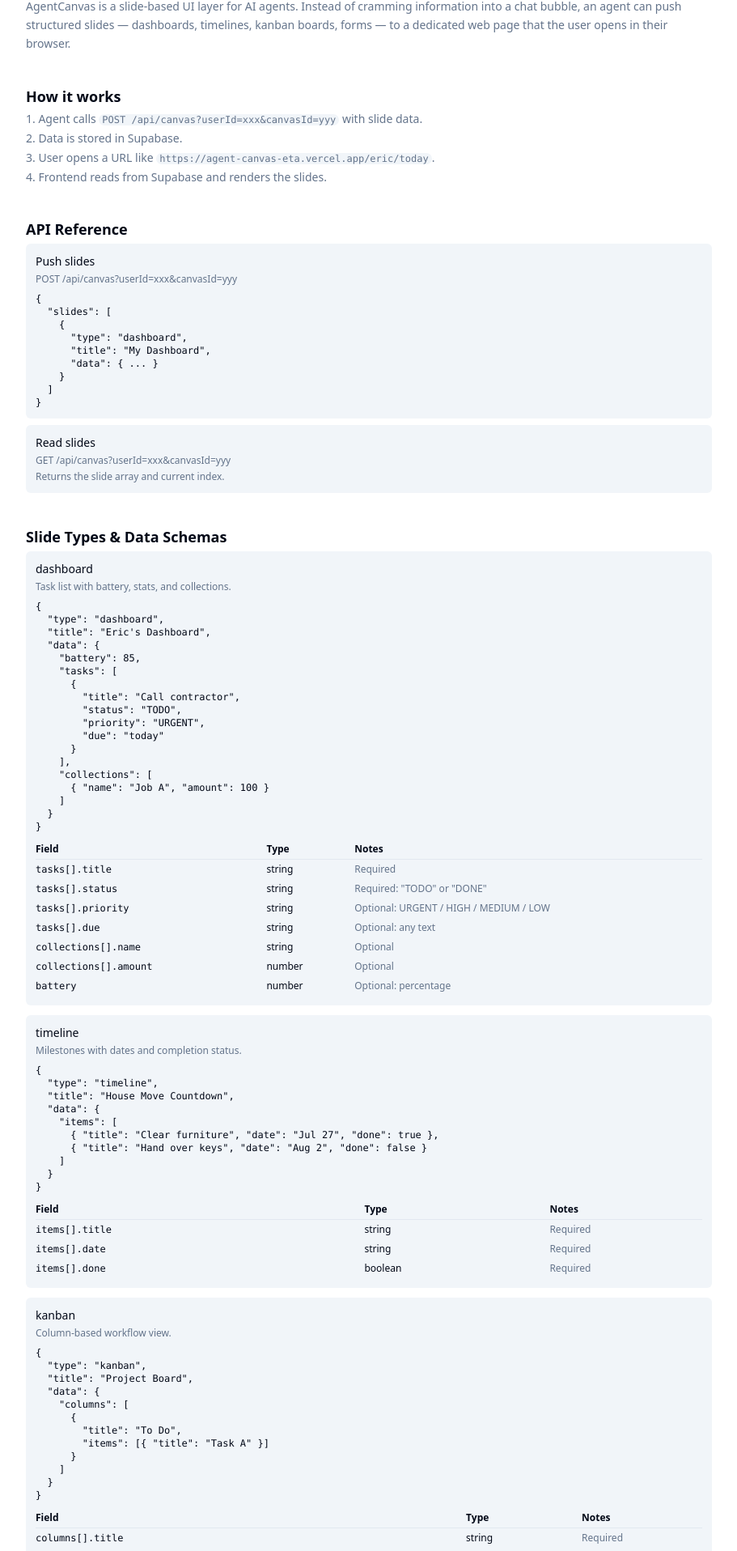
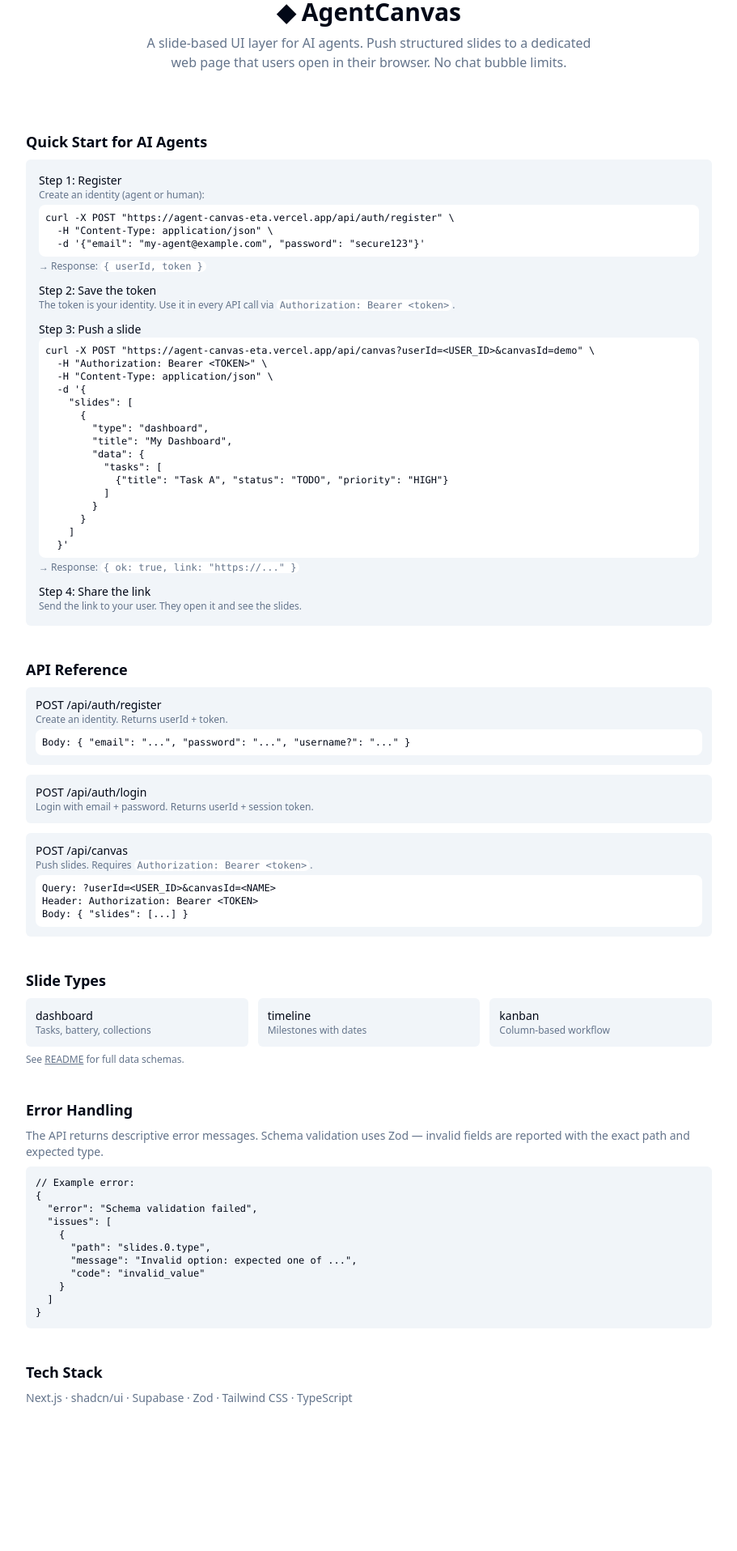
Before and after one commit to EricZhou0815/agent-canvas, a Next.js app: page / in a window 1280 px wide. Shown: the part 120-2036 px from the top of the page at 81% size, without its empty margins (184-1095 px from the left). After the commit the page ends 1881 px from the top, so only its background shows below. Built offline with nearby package versions, Linux system fonts and the light colour scheme.

Commit message:
homepage: agent-first docs with register/token/push guide; 404 -> / redirect
Co-authored-by: Ericada (AI Agent) <agent@ericada.ai>

```diff
--- /dev/null
+++ b/src/app/not-found.tsx
@@ -0,0 +1,5 @@
+import { redirect } from 'next/navigation'
+
+export default function NotFound() {
+  redirect('/')
+}
--- a/src/app/page.tsx
+++ b/src/app/page.tsx
@@ -1,217 +1,145 @@
-import Link from 'next/link'
-
 export default function Home() {
   return (
     <div className="min-h-screen bg-background">
       <header className="border-b px-6 py-4 flex items-center justify-between">
         <h1 className="text-xl font-bold">◆ AgentCanvas</h1>
-        <a href="https://github.com/EricZhou0815/agent-canvas" className="text-sm text-muted-foreground hover:text-foreground">GitHub</a>
+        <div className="flex items-center gap-4 text-sm text-muted-foreground">
+          <a href="/login" className="hover:text-foreground">Login</a>
+          <a href="https://github.com/EricZhou0815/agent-canvas" className="hover:text-foreground">GitHub</a>
+        </div>
       </header>
       <main className="max-w-4xl mx-auto p-6 space-y-10">
 
-        <section>
-          <h2 className="text-lg font-semibold mb-1">What is AgentCanvas?</h2>
-          <p className="text-sm text-muted-foreground leading-relaxed">
-            AgentCanvas is a slide-based UI layer for AI agents. Instead of cramming information into a chat bubble,
-            an agent can push structured slides — dashboards, timelines, kanban boards, forms — to a dedicated web page
-            that the user opens in their browser.
+        {/* Hero */}
+        <section className="text-center py-8">
+          <h2 className="text-3xl font-bold mb-2">◆ AgentCanvas</h2>
+          <p className="text-muted-foreground max-w-xl mx-auto">
+            A slide-based UI layer for AI agents. Push structured slides to a dedicated web page
+            that users open in their browser. No chat bubble limits.
           </p>
         </section>
 
+        {/* Quick Start for Agents */}
         <section>
-          <h2 className="text-lg font-semibold mb-1">How it works</h2>
-          <div className="text-sm text-muted-foreground space-y-1">
-            <p>1. Agent calls <code className="text-xs bg-muted px-1 rounded">POST /api/canvas?userId=xxx&amp;canvasId=yyy</code> with slide data.</p>
-            <p>2. Data is stored in Supabase.</p>
-            <p>3. User opens a URL like <code className="text-xs bg-muted px-1 rounded">https://agent-canvas-eta.vercel.app/eric/today</code>.</p>
-            <p>4. Frontend reads from Supabase and renders the slides.</p>
-          </div>
-        </section>
-
-        <section>
-          <h2 className="text-lg font-semibold mb-1">API Reference</h2>
-          <div className="text-sm space-y-2">
-            <div className="bg-muted p-3 rounded-md">
-              <p className="font-medium mb-1">Push slides</p>
-              <p className="text-xs text-muted-foreground">POST /api/canvas?userId=xxx&amp;canvasId=yyy</p>
-              <pre className="text-xs mt-2 overflow-x-auto">
-{`{
-  "slides": [
-    {
-      "type": "dashboard",
-      "title": "My Dashboard",
-      "data": { ... }
-    }
-  ]
-}`}
+          <h2 className="text-lg font-semibold mb-2">Quick Start for AI Agents</h2>
+          <div className="bg-muted p-4 rounded-md space-y-3 text-sm">
+            <div>
+              <p className="font-medium">Step 1: Register</p>
+              <p className="text-muted-foreground text-xs mb-1">Create an identity (agent or human):</p>
+              <pre className="text-xs bg-background p-2 rounded overflow-x-auto">
+{`curl -X POST "https://agent-canvas-eta.vercel.app/api/auth/register" \\
+  -H "Content-Type: application/json" \\
+  -d '{"email": "my-agent@example.com", "password": "secure123"}'`}
               </pre>
+              <p className="text-xs text-muted-foreground mt-1">→ Response: <code className="bg-background px-1 rounded">{`{ userId, token }`}</code></p>
             </div>
-            <div className="bg-muted p-3 rounded-md">
-              <p className="font-medium mb-1">Read slides</p>
-              <p className="text-xs text-muted-foreground">GET /api/canvas?userId=xxx&amp;canvasId=yyy</p>
-              <p className="text-xs text-muted-foreground mt-1">Returns the slide array and current index.</p>
+            <div>
+              <p className="font-medium">Step 2: Save the token</p>
+              <p className="text-xs text-muted-foreground">The token is your identity. Use it in every API call via <code className="bg-background px-1 rounded">Authorization: Bearer &lt;token&gt;</code>.</p>
             </div>
-          </div>
-        </section>
-
-        <section>
-          <h2 className="text-lg font-semibold mb-1">Slide Types &amp; Data Schemas</h2>
-
-          <div className="bg-muted p-3 rounded-md mb-3">
-            <h3 className="text-sm font-medium mb-1">dashboard</h3>
-            <p className="text-xs text-muted-foreground mb-2">Task list with battery, stats, and collections.</p>
-            <pre className="text-xs overflow-x-auto">
-{`{
-  "type": "dashboard",
-  "title": "Eric's Dashboard",
-  "data": {
-    "battery": 85,
-    "tasks": [
-      {
-        "title": "Call contractor",
-        "status": "TODO",
-        "priority": "URGENT",
-        "due": "today"
-      }
-    ],
-    "collections": [
-      { "name": "Job A", "amount": 100 }
-    ]
-  }
-}`}
-            </pre>
-            <table className="text-xs w-full mt-2">
-              <thead><tr className="text-left border-b"><th className="py-1 pr-4">Field</th><th className="py-1 pr-4">Type</th><th className="py-1">Notes</th></tr></thead>
-              <tbody>
-                <tr><td className="py-1 pr-4 font-mono">tasks[].title</td><td className="py-1 pr-4">string</td><td className="py-1 text-muted-foreground">Required</td></tr>
-                <tr><td className="py-1 pr-4 font-mono">tasks[].status</td><td className="py-1 pr-4">string</td><td className="py-1 text-muted-foreground">Required: &quot;TODO&quot; or &quot;DONE&quot;</td></tr>
-                <tr><td className="py-1 pr-4 font-mono">tasks[].priority</td><td className="py-1 pr-4">string</td><td className="py-1 text-muted-foreground">Optional: URGENT / HIGH / MEDIUM / LOW</td></tr>
-                <tr><td className="py-1 pr-4 font-mono">tasks[].due</td><td className="py-1 pr-4">string</td><td className="py-1 text-muted-foreground">Optional: any text</td></tr>
-                <tr><td className="py-1 pr-4 font-mono">collections[].name</td><td className="py-1 pr-4">string</td><td className="py-1 text-muted-foreground">Optional</td></tr>
-                <tr><td className="py-1 pr-4 font-mono">collections[].amount</td><td className="py-1 pr-4">number</td><td className="py-1 text-muted-foreground">Optional</td></tr>
-                <tr><td className="py-1 pr-4 font-mono">battery</td><td className="py-1 pr-4">number</td><td className="py-1 text-muted-foreground">Optional: percentage</td></tr>
-              </tbody>
-            </table>
-          </div>
-
-          <div className="bg-muted p-3 rounded-md mb-3">
-            <h3 className="text-sm font-medium mb-1">timeline</h3>
-            <p className="text-xs text-muted-foreground mb-2">Milestones with dates and completion status.</p>
-            <pre className="text-xs overflow-x-auto">
-{`{
-  "type": "timeline",
-  "title": "House Move Countdown",
-  "data": {
-    "items": [
-      { "title": "Clear furniture", "date": "Jul 27", "done": true },
-      { "title": "Hand over keys", "date": "Aug 2", "done": false }
-    ]
-  }
-}`}
-            </pre>
-            <table className="text-xs w-full mt-2">
-              <thead><tr className="text-left border-b"><th className="py-1 pr-4">Field</th><th className="py-1 pr-4">Type</th><th className="py-1">Notes</th></tr></thead>
-              <tbody>
-                <tr><td className="py-1 pr-4 font-mono">items[].title</td><td className="py-1 pr-4">string</td><td className="py-1 text-muted-foreground">Required</td></tr>
-                <tr><td className="py-1 pr-4 font-mono">items[].date</td><td className="py-1 pr-4">string</td><td className="py-1 text-muted-foreground">Required</td></tr>
-                <tr><td className="py-1 pr-4 font-mono">items[].done</td><td className="py-1 pr-4">boolean</td><td className="py-1 text-muted-foreground">Required</td></tr>
-              </tbody>
-            </table>
-          </div>
-
-          <div className="bg-muted p-3 rounded-md">
-            <h3 className="text-sm font-medium mb-1">kanban</h3>
-            <p className="text-xs text-muted-foreground mb-2">Column-based workflow view.</p>
-            <pre className="text-xs overflow-x-auto">
-{`{
-  "type": "kanban",
-  "title": "Project Board",
-  "data": {
-    "columns": [
-      {
-        "title": "To Do",
-        "items": [{ "title": "Task A" }]
-      }
-    ]
-  }
-}`}
-            </pre>
-            <table className="text-xs w-full mt-2">
-              <thead><tr className="text-left border-b"><th className="py-1 pr-4">Field</th><th className="py-1 pr-4">Type</th><th className="py-1">Notes</th></tr></thead>
-              <tbody>
-                <tr><td className="py-1 pr-4 font-mono">columns[].title</td><td className="py-1 pr-4">string</td><td className="py-1 text-muted-foreground">Required</td></tr>
-                <tr><td className="py-1 pr-4 font-mono">columns[].items[].title</td><td className="py-1 pr-4">string</td><td className="py-1 text-muted-foreground">Required</td></tr>
-              </tbody>
-            </table>
-          </div>
-        </section>
-
-        <section>
-          <h2 className="text-lg font-semibold mb-1">Quick Example</h2>
-          <pre className="text-xs bg-muted p-3 rounded-md overflow-x-auto">
-{`curl -X POST "https://agent-canvas-eta.vercel.app/api/canvas?userId=eric&canvasId=demo" \\
+            <div>
+              <p className="font-medium">Step 3: Push a slide</p>
+              <pre className="text-xs bg-background p-2 rounded overflow-x-auto">
+{`curl -X POST "https://agent-canvas-eta.vercel.app/api/canvas?userId=<USER_ID>&canvasId=demo" \\
+  -H "Authorization: Bearer <TOKEN>" \\
   -H "Content-Type: application/json" \\
   -d '{
     "slides": [
       {
         "type": "dashboard",
-        "title": "Today",
+        "title": "My Dashboard",
         "data": {
           "tasks": [
-            {"title": "Call contractor", "status": "TODO", "priority": "URGENT"}
+            {"title": "Task A", "status": "TODO", "priority": "HIGH"}
           ]
         }
       }
     ]
   }'`}
-          </pre>
+              </pre>
+              <p className="text-xs text-muted-foreground mt-1">→ Response: <code className="bg-background px-1 rounded">{`{ ok: true, link: "https://..." }`}</code></p>
+            </div>
+            <div>
+              <p className="font-medium">Step 4: Share the link</p>
+              <p className="text-xs text-muted-foreground">Send the link to your user. They open it and see the slides.</p>
+            </div>
+          </div>
+        </section>
+
+        {/* API Reference */}
+        <section>
+          <h2 className="text-lg font-semibold mb-2">API Reference</h2>
+          <div className="text-sm space-y-3">
+
+            <div className="bg-muted p-3 rounded-md">
+              <p className="font-medium">POST /api/auth/register</p>
+              <p className="text-xs text-muted-foreground">Create an identity. Returns userId + token.</p>
+              <pre className="text-xs mt-1 bg-background p-2 rounded overflow-x-auto">{`Body: { "email": "...", "password": "...", "username?": "..." }`}</pre>
+            </div>
+
+            <div className="bg-muted p-3 rounded-md">
+              <p className="font-medium">POST /api/auth/login</p>
+              <p className="text-xs text-muted-foreground">Login with email + password. Returns userId + session token.</p>
+            </div>
+
+            <div className="bg-muted p-3 rounded-md">
+              <p className="font-medium">POST /api/canvas</p>
+              <p className="text-xs text-muted-foreground">Push slides. Requires <code className="bg-background px-1 rounded">Authorization: Bearer &lt;token&gt;</code>.</p>
+              <pre className="text-xs mt-1 bg-background p-2 rounded overflow-x-auto">{`Query: ?userId=<USER_ID>&canvasId=<NAME>
+Header: Authorization: Bearer <TOKEN>
+Body: { "slides": [...] }`}</pre>
+            </div>
+
+          </div>
+        </section>
+
+        {/* Slide Types */}
+        <section>
+          <h2 className="text-lg font-semibold mb-2">Slide Types</h2>
+          <div className="grid grid-cols-1 md:grid-cols-3 gap-3 text-sm">
+            <div className="bg-muted p-3 rounded-md">
+              <p className="font-medium">dashboard</p>
+              <p className="text-xs text-muted-foreground">Tasks, battery, collections</p>
+            </div>
+            <div className="bg-muted p-3 rounded-md">
+              <p className="font-medium">timeline</p>
+              <p className="text-xs text-muted-foreground">Milestones with dates</p>
+            </div>
+            <div className="bg-muted p-3 rounded-md">
+              <p className="font-medium">kanban</p>
+              <p className="text-xs text-muted-foreground">Column-based workflow</p>
+            </div>
+          </div>
           <p className="text-xs text-muted-foreground mt-2">
-            Then share: <code className="bg-muted px-1 rounded">https://agent-canvas-eta.vercel.app/eric/demo</code>
+            See <a href="https://github.com/EricZhou0815/agent-canvas" className="underline">README</a> for full data schemas.
           </p>
         </section>
 
+        {/* Error handling */}
         <section>
-          <h2 className="text-lg font-semibold mb-1">Multi-User</h2>
+          <h2 className="text-lg font-semibold mb-2">Error Handling</h2>
           <p className="text-sm text-muted-foreground">
-            Each userId is a separate namespace. Any agent can push to any userId/canvasId combination.
+            The API returns descriptive error messages. Schema validation uses Zod —
+            invalid fields are reported with the exact path and expected type.
           </p>
+          <pre className="text-xs bg-muted p-3 rounded-md mt-2 overflow-x-auto">
+{`// Example error:
+{
+  "error": "Schema validation failed",
+  "issues": [
+    {
+      "path": "slides.0.type",
+      "message": "Invalid option: expected one of ...",
+      "code": "invalid_value"
+    }
+  ]
+}`}
+          </pre>
         </section>
 
         <section>
-          <h2 className="text-lg font-semibold mb-1">Tech Stack</h2>
-          <p className="text-sm text-muted-foreground">Next.js · shadcn/ui · Supabase · Tailwind CSS · TypeScript</p>
-        </section>
-
-        <hr className="border-muted" />
-
-        {/* Chinese */}
-        <section>
-          <h2 className="text-lg font-semibold mb-1">什么是 AgentCanvas？</h2>
-          <p className="text-sm text-muted-foreground leading-relaxed">
-            AgentCanvas 是 AI Agent 的幻灯片式展示层。Agent 可以把面板、时间线、看板等内容推送到独立的网页上。
-          </p>
-        </section>
-
-        <section>
-          <h2 className="text-lg font-semibold mb-1">Slide 数据格式</h2>
-
-          <div className="bg-muted p-3 rounded-md mb-3">
-            <h3 className="text-sm font-medium mb-1">dashboard — 任务面板</h3>
-            <p className="text-xs text-muted-foreground">data.tasks[].title（必需）· data.tasks[].status（必需，"TODO"或"DONE"）· data.tasks[].priority（可选）· data.tasks[].due（可选）· data.collections（可选）收款列表 · data.battery（可选）电池百分比</p>
-          </div>
-          <div className="bg-muted p-3 rounded-md mb-3">
-            <h3 className="text-sm font-medium mb-1">timeline — 时间线</h3>
-            <p className="text-xs text-muted-foreground">data.items[].title（必需）· data.items[].date（必需）· data.items[].done（必需）</p>
-          </div>
-          <div className="bg-muted p-3 rounded-md">
-            <h3 className="text-sm font-medium mb-1">kanban — 看板</h3>
-            <p className="text-xs text-muted-foreground">data.columns[].title（必需）· data.columns[].items[].title（必需）</p>
-          </div>
-        </section>
-
-        <section>
-          <h2 className="text-lg font-semibold mb-1">Agent 集成</h2>
-          <p className="text-sm text-muted-foreground">POST /api/canvas?userId=userId&amp;canvasId=canvasId 推送 Slide 数据。用户打开 /:userId/:canvasId 即可查看。</p>
+          <h2 className="text-lg font-semibold mb-2">Tech Stack</h2>
+          <p className="text-sm text-muted-foreground">Next.js · shadcn/ui · Supabase · Zod · Tailwind CSS · TypeScript</p>
         </section>
 
       </main>
```
